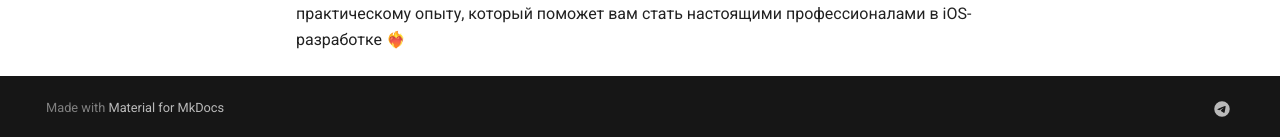
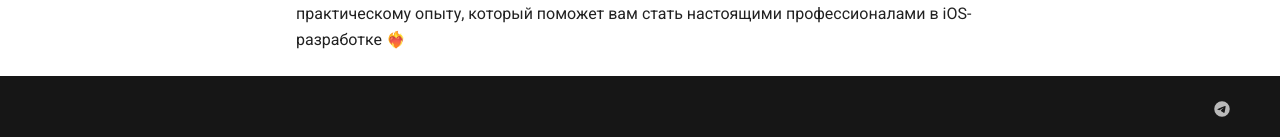
Before and after one commit to iosdeeptech/ios_deep_tech, an MkDocs documentation site: the page built from docs/index.md, in a window 1280 px wide and 923 px high. Shown: the part 783-920 px from the top of the window. Built offline with MkDocs 1.6.1 and Material for MkDocs 9.7.7, drawn with Linux system fonts in a browser that asks for light colours.

Commit message:
Обновление UI

```diff
--- a/mkdocs.yml
+++ b/mkdocs.yml
@@ -64,6 +64,8 @@ extra:
   social:
     - icon: fontawesome/brands/telegram
       link: https://t.me/+QmMbHUGcAE5lOWQ6
+  homepage: https://iosdeeptech.github.io/ios_deep_tech
+  generator: false
 
 extra_javascript:
   - javascripts/mathjax.js
```
